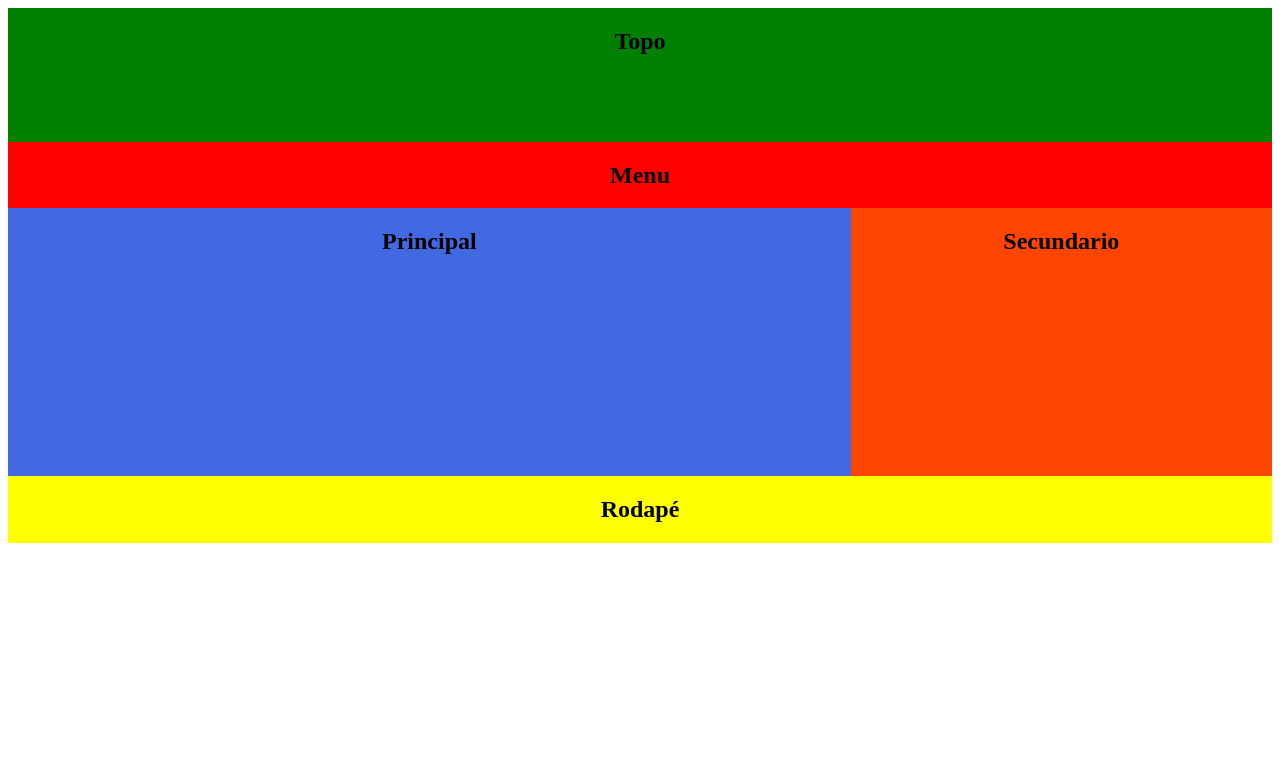
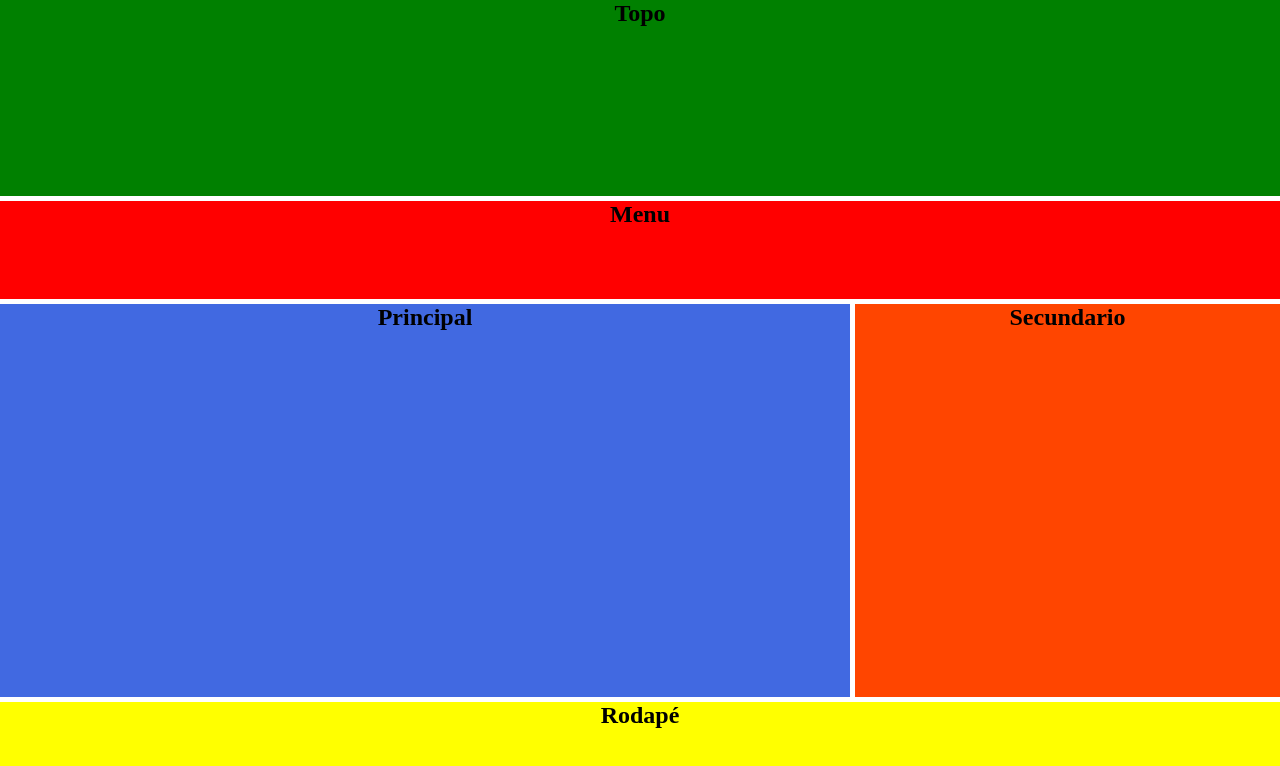
Before and after one commit to alexsandromoraes/HTML-CSS, a plain HTML site: page exercicios/Ex(Des)/d16/index.html in a window 1280 px wide. Drawn offline with Linux system fonts and the light colour scheme.

Commit message:
fim do modulo 5

```diff
--- a/exercicios/Ex(Des)/d16/style.css
+++ b/exercicios/Ex(Des)/d16/style.css
@@ -1,10 +1,19 @@
 @charset "UTF-8";
+
+*{
+    margin: 0px;
+    padding: 0px;
+    box-sizing: border-box;
+}
 
 .conteiner{
     display: grid;
+    height: 100vh;
+    width: 100vw;
     grid-template-rows: 2fr 1fr 4fr 1fr;
     grid-template-columns: 2fr 1fr;
     text-align: center;
+    gap: 5px;
 }
 
 
@@ -29,8 +38,8 @@
 
 .filho2{
     background-color: orangered;
-    /*grid-area: 3/2/4/3;
-    grid-row: 3/4;
+    grid-area: 3/2/4/3;
+    /*grid-row: 3/4;
     grid-column: 2/3;*/
 }
 
```
